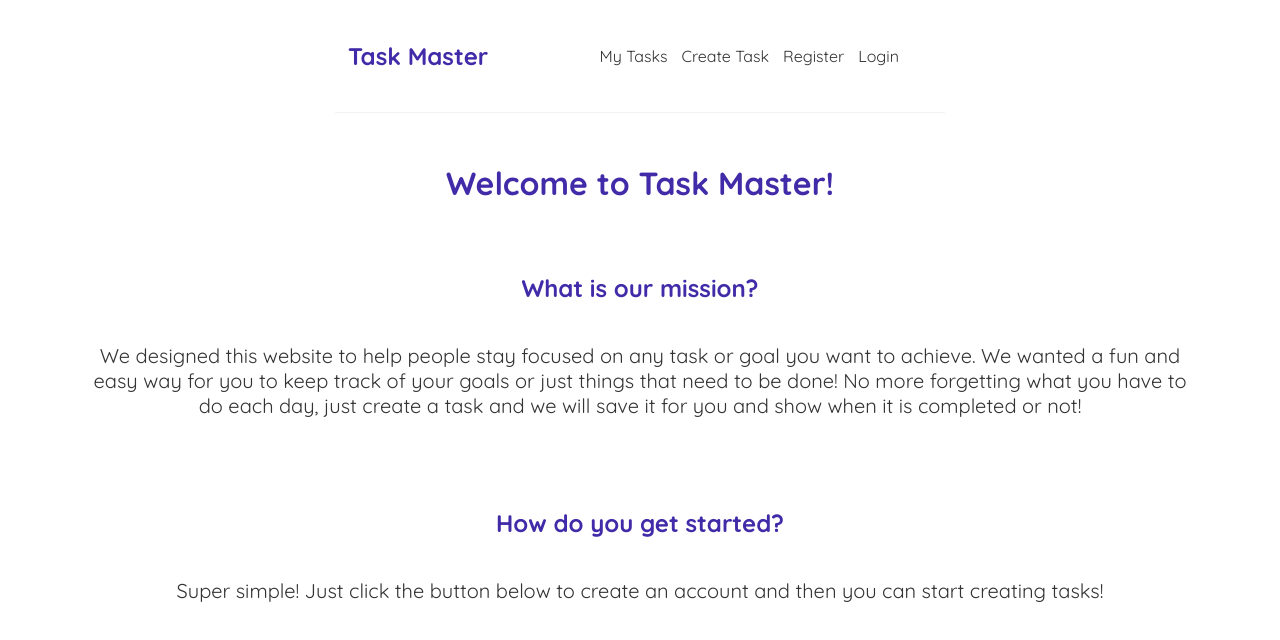
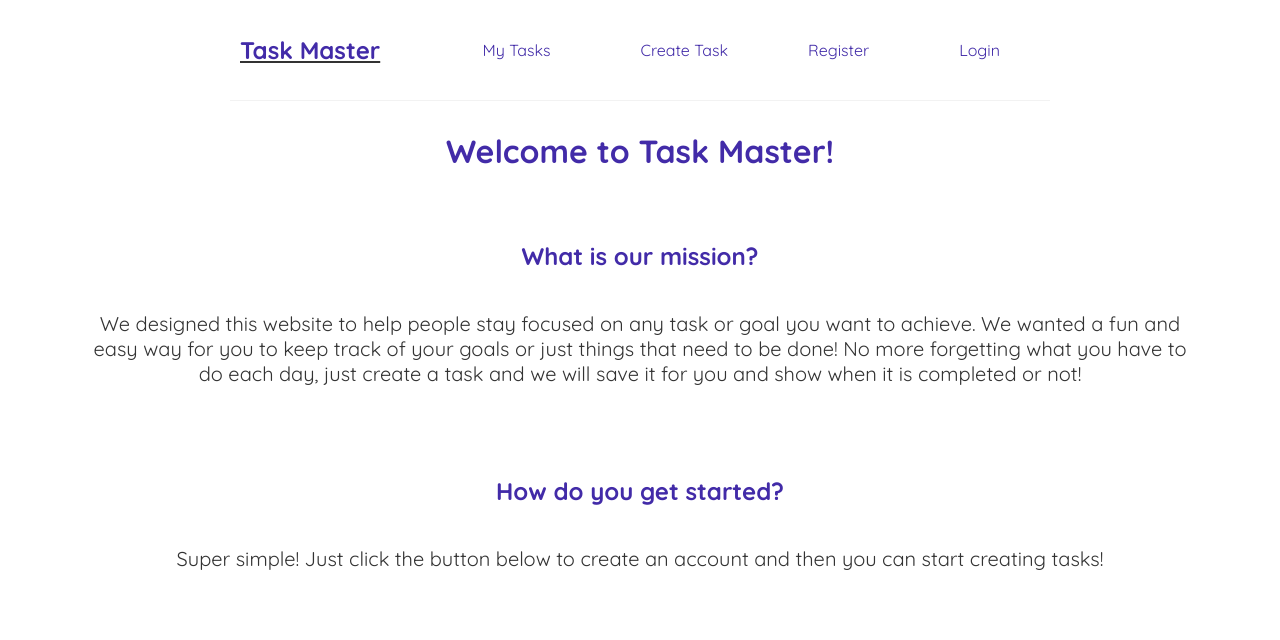
Before and after one commit to nhvn/to-do-list, a React (Create React App) app in the folder frontend/: page / in a window 1280 px wide. Shown: the top 640 px of the page. Built offline with nearby package versions, Linux system fonts and the light colour scheme; no server answers.

Commit message:
Added a lot more css changes

```diff
--- a/frontend/src/App.js
+++ b/frontend/src/App.js
@@ -1,4 +1,4 @@
-import React from "react";
+import React, { useState } from "react";
 import { BrowserRouter as Router, Route, Routes } from "react-router-dom";
 import Navbar from "./components/navbar";
 import Home from "./components/home";
@@ -9,11 +9,13 @@ import Login from "./components/loginform";
 import { AuthProvider } from "./authContext";
 
 function App() {
+  const [loggedIn, setLoggedIn] = useState(false);
+  const [userName, setUserName] = useState('');
   return (
     <AuthProvider>
       <Router>
         <div className="App">
-          <Navbar />
+        <Navbar loggedIn={loggedIn} setLoggedIn={setLoggedIn} userName={userName} setUserName={setUserName} />
           <div className="content">
             <Routes>
               <Route path="/" element={<Home />} />
--- a/frontend/src/authContext.js
+++ b/frontend/src/authContext.js
@@ -1,4 +1,4 @@
-// NO JWT
+// authContext.js
 
 import { createContext, useContext, useState } from "react";
 
@@ -8,17 +8,21 @@ export const useAuth = () => useContext(AuthContext);
 
 export const AuthProvider = ({ children }) => {
   const [loggedIn, setLoggedIn] = useState(false);
+  const [userName, setUserName] = useState('');
 
-  const handleLogin = () => {
+  const handleLogin = (name) => {
     setLoggedIn(true);
+    setUserName(name);
   };
 
   const handleLogout = () => {
     setLoggedIn(false);
+    setUserName('');
   };
 
   const value = {
     loggedIn,
+    userName,
     handleLogin,
     handleLogout,
   };
--- a/frontend/src/components/loginform.js
+++ b/frontend/src/components/loginform.js
@@ -14,19 +14,21 @@ function Login() {
   const handleSubmit = async (e) => {
     e.preventDefault();
     try {
-      await axios.post('http://localhost:8000/login', {
+      const response = await axios.post('http://localhost:8000/login', {
         email,
         password,
       });
-      handleLogin();
+
+      const userName = response.data.user.name; // Extract user's name from API response
+      handleLogin(userName); // Pass user's name to the handleLogin function
       console.log(`Logged in successfully as ${email}`);
       navigate('/profile');
     } catch (error) {
       console.error('Error during login:', error);
       if (error.response && error.response.status === 401) {
-        setError('Invalid email or password');
+        setError(<div className="error">Invalid email or password</div>);
       } else {
-        setError('An unexpected error occurred');
+        setError(<div className="error">An unexpected error occurred</div>);
       }
     }
   };
@@ -52,7 +54,7 @@ function Login() {
 
         <button id='submitLogin'>Login</button>
       </form>
-      {error && <p className='error'>{error}</p>}
+      {error && error}
     </div>
   );
 }
--- a/frontend/src/components/navbar.js
+++ b/frontend/src/components/navbar.js
@@ -1,29 +1,34 @@
-import React, { useEffect, useState } from 'react';
+import React, { useEffect } from 'react';
 import axios from 'axios';
 
-function Navbar() {
-  const [loggedIn, setLoggedIn] = useState(false); // add state for checking if user is logged in
+function Navbar({ loggedIn, setLoggedIn, userName, setUserName }) {
 
   useEffect(() => {
-    // check if user is logged in
-    axios.get("http://localhost:8000/check_login")
-      .then((response) => {
+    const fetchLoginStatus = async () => {
+      try {
+        const response = await axios.get('http://localhost:8000/check_login', { withCredentials: true });
         if (response.status === 200) {
           setLoggedIn(true);
+          setUserName(response.data.name);
+          localStorage.setItem('name', response.data.name);
         }
-      })
-      .catch((error) => {
+      } catch (error) {
         console.log(error);
-      });
-  }, []);
+      }
+    };
+
+    fetchLoginStatus();
+  }, [setLoggedIn, setUserName]);
+
 
   const handleLogout = () => {
-    // make a logout request to the server
-    axios.post("http://localhost:8000/logout")
+    axios
+      .post('http://localhost:8000/logout', {}, { withCredentials: true })
       .then((response) => {
         if (response.status === 200) {
           setLoggedIn(false);
-          localStorage.clear(); // clear the email from local storage
+          setUserName('');
+          localStorage.removeItem('name');
         }
       })
       .catch((error) => {
@@ -33,31 +38,30 @@ function Navbar() {
 
   return (
     <nav className='navbar'>
-      <a href="/">
+      <a href='/'>
         <h1>Task Master</h1>
       </a>
-      <div className='links'>
-        <a href="/profile">My Tasks</a>
-        <br />
-        <a href="/create">Create Task</a>
-        <br />
+      <div className='nav-links'>
+        <div className='links'>
+          <a href='/profile'>My Tasks</a>
+          <a href='/create'>Create Task</a>
+        </div>
         {loggedIn ? (
-          <>
-            <button onClick={handleLogout}>Logout</button>
-            <br />
-            <span>Logged in as {localStorage.getItem('email')}</span>
-          </>
+          <div className='user-info'>
+            <span>{userName}</span>
+            <div className="logout-container">
+              <button onClick={handleLogout}>Logout</button>
+            </div>
+          </div>
         ) : (
-          <>
+          <div className='auth-links'>
             <a href='/register'>Register</a>
-            <br />
-            <a href="/login">Login</a>
-            <br />
-          </>
+            <a href='/login'>Login</a>
+          </div>
         )}
       </div>
     </nav>
-  )
+  );
 }
 
 export default Navbar;
--- a/frontend/src/components/profile.js
+++ b/frontend/src/components/profile.js
@@ -50,8 +50,6 @@ function Profile() {
     setUpdatedTask({});
   };
 
-
-  // CUT OFF HERE
   const renderTask = (task) => {
     if (editingTask === task.task_id) {
       return (
--- a/frontend/src/components/taskform.js
+++ b/frontend/src/components/taskform.js
@@ -13,17 +13,18 @@ function TaskForm() {
   const [taskCreated, setTaskCreated] = useState(false);
   const [error, setError] = useState('');
 
-  const updateTask = async (taskId, data) => {
-    try {
-      const response = await axios.put(`http://localhost:8000/tasks/${taskId}`, data, {
-        withCredentials: true,
-      });
-      return response.data;
-    } catch (error) {
-      console.error('Error updating task:', error);
-      throw new Error('An error occurred while updating the task');
-    }
-  };
+  // NOT USED?
+  // const updateTask = async (taskId, data) => {
+  //   try {
+  //     const response = await axios.put(`http://localhost:8000/tasks/${taskId}`, data, {
+  //       withCredentials: true,
+  //     });
+  //     return response.data;
+  //   } catch (error) {
+  //     console.error('Error updating task:', error);
+  //     throw new Error('An error occurred while updating the task');
+  //   }
+  // };
 
   const handleSubmit = async (e) => {
     e.preventDefault();
--- a/frontend/src/index.css
+++ b/frontend/src/index.css
@@ -6,7 +6,6 @@
   color: #333;
 
 }
-
 
 /* form css  */
 form {
@@ -60,30 +59,58 @@ select {
 /*navbar css*/
 
 .navbar {
-  padding: 5px;
   display: flex;
+  justify-content: space-between;
   align-items: center;
-  max-width: 600px;
+  max-width: 800px;
   margin: 0 auto;
   border-bottom: 1px solid #f2f2f2;
-  margin-bottom: 50px;
+  margin-bottom: 30px;
+  padding: 0 10px;
 }
 .navbar h1 {
   color: #422ba8;
 }
-.navbar .links {
-  margin-left: auto;
+.navbar .nav-links {
   display: flex;
-  padding: 35px;
+  align-items: center;
 }
-.navbar a {
-  margin-left: 2px;
+.navbar .links,
+.navbar .auth-links {
+  display: flex;
+  align-items: center;
+}
+.navbar .links a,
+.navbar .auth-links a {
+  margin-right: 10px;
   text-decoration: none;
-  padding: 6px;
+  color: #422ba8;
+  padding: 40px;
+}
+.navbar .links a:last-child,
+.navbar .auth-links a:last-child {
+  margin-right: 0;
 }
 .navbar a:hover {
   color: #ec26d2;
 }
+.logout-container {
+  display: inline-block;
+  margin-left: 20px;
+}
+.logout-container button {
+  border: none;
+  padding: 10px 20px;
+  text-align: center;
+  text-decoration: none;
+  font-size: 14px;
+  cursor: pointer;
+  border-radius: 10px;
+}
+.logout-container button:hover {
+  background-color: #da9a95;
+}
+
 
 /*home css*/
 
@@ -166,6 +193,12 @@ select {
   border-radius: 8px;
   cursor: pointer;
 }
+.error {
+  color: red;
+  text-align: center;
+  margin-top: 20px;
+}
+
 
 /* profile css */
 .profilepage h1{
```
Also changed, not shown: 1 other file (tests, documents, lock files or other folders).
